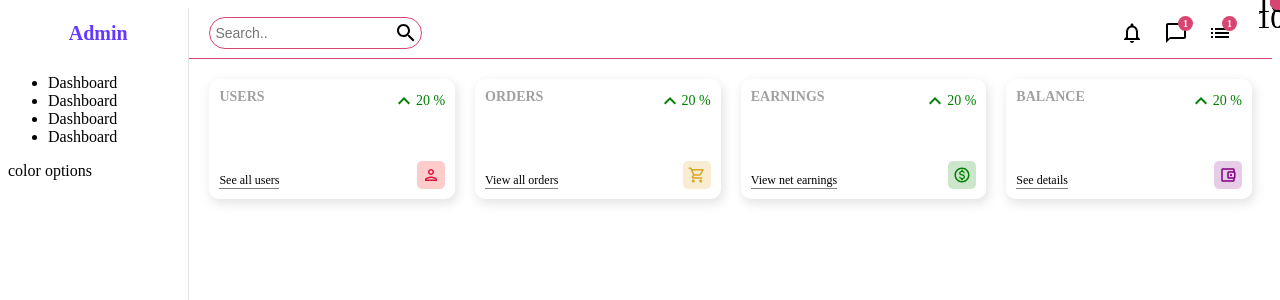
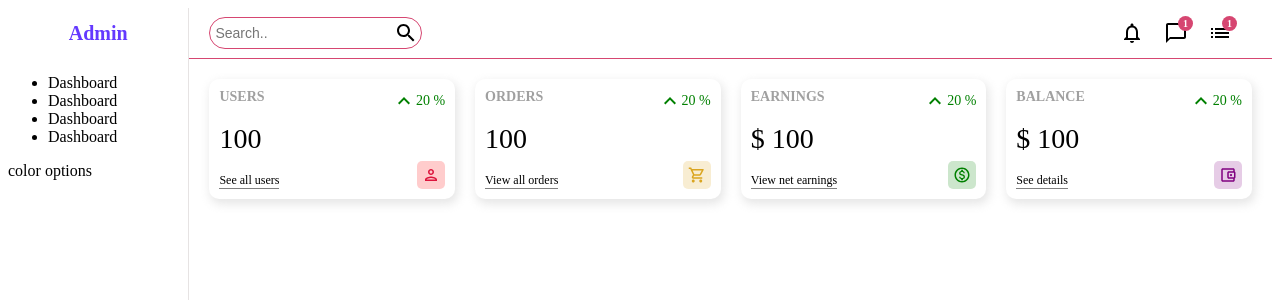
Before and after one commit to hungnv2003bta/IS207.O21-FinalProject-AppleStore, a React (Create React App) app in the folder admin/: page / in a window 1280 px wide. Shown: the top 300 px of the page. Built offline with nearby package versions, Linux system fonts and the light colour scheme.

Commit message:
widget
:100:

```diff
--- a/admin/src/components/widget/widget.css
+++ b/admin/src/components/widget/widget.css
@@ -23,11 +23,10 @@
     color: rgb(160, 160, 160);
   }
 
-  .widget .left .counter,
-  .widget .right .counter {
+  .widget .left .counternumber,
+  .widget .right .counternumber {
     font-size: 28px;
     font-weight: 300;
-    color: black;
   }
 
   .widget .left .link,
--- a/admin/src/components/widget/widget.jsx
+++ b/admin/src/components/widget/widget.jsx
@@ -78,10 +78,10 @@ const Widget = ({type}) => {
   }
 
   return (
-<div className="widget">
+    <div className="widget">
       <div className="left">
         <span className="title">{data.title}</span>
-        <span className="counter">
+        <span className="counternumber">
           {data.isMoney && "$"} {amount}
         </span>
         <span className="link">{data.link}</span>
--- a/admin/src/pages/home/Home.jsx
+++ b/admin/src/pages/home/Home.jsx
@@ -2,7 +2,6 @@ import Sidebar from "../../components/sidebar/Sidebar";
 import Navbar from "../../components/navbar/Navbar";
 import "./home.css";
 import Widget from "../../components/widget/Widget";
-
 
 const Home = () => {
   return (
```
